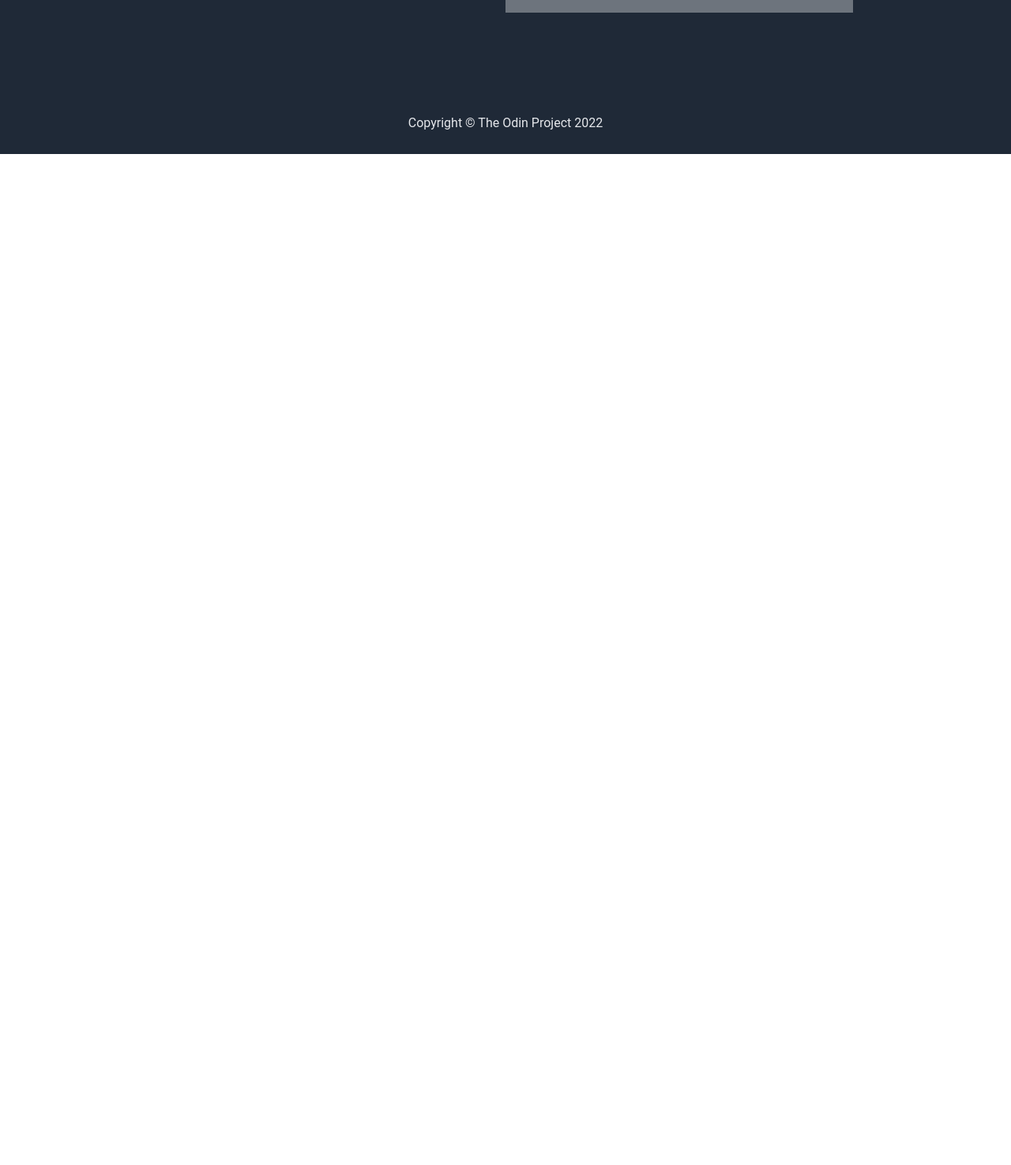
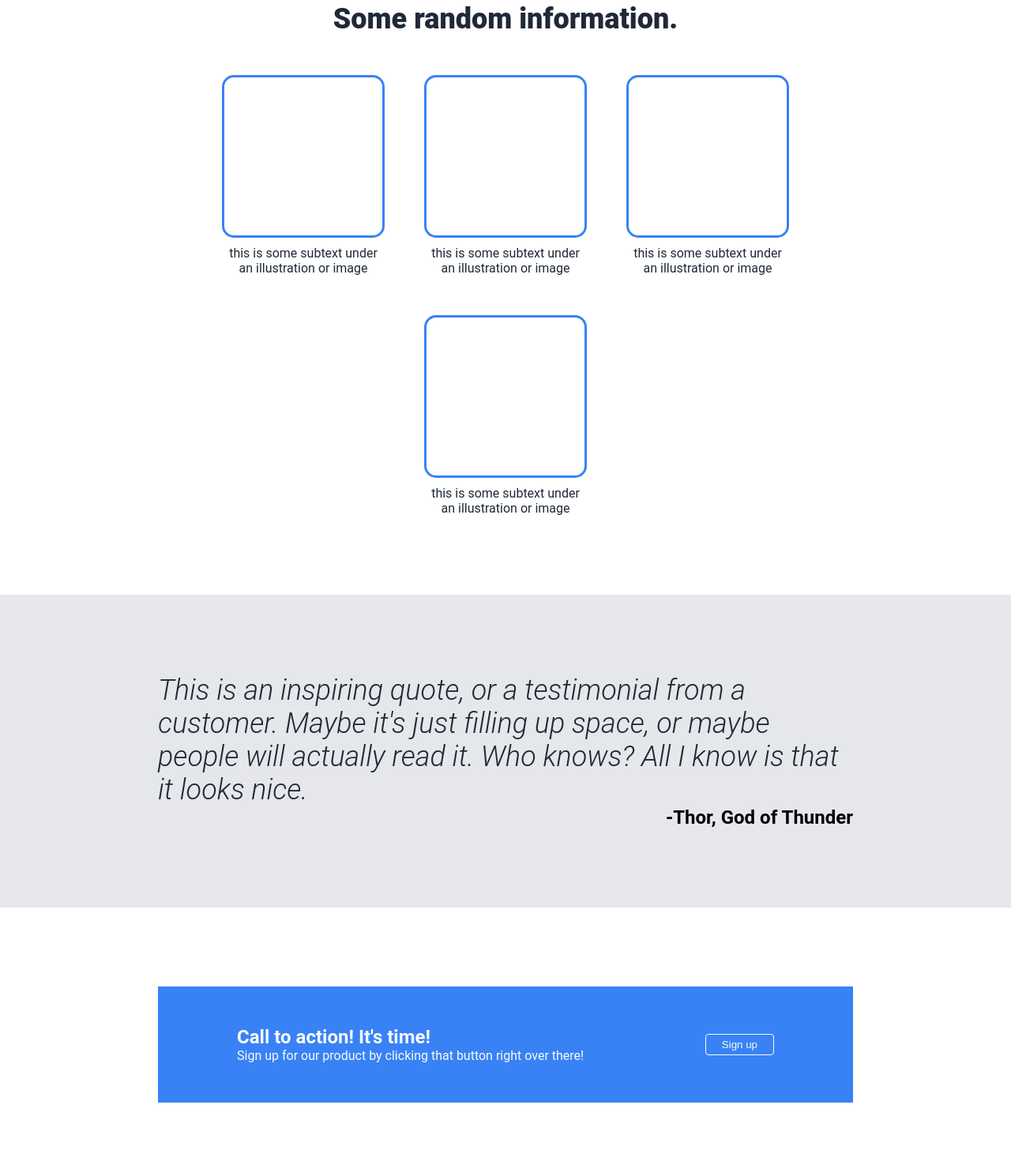
Before and after one commit to nathanpuckett/odin-landing-page, a plain HTML site: page index.html in a window 1280 px wide. Shown: the part 605-2080 px from the top of the page at 79% size. Before the commit the page ends 800 px from the top, so only its background shows below. Drawn offline with Linux system fonts and the light colour scheme.

Commit message:
Add other sections and apply finishing touches

```diff
--- a/index.html
+++ b/index.html
@@ -28,12 +28,44 @@
         </div>
         <div class="right">
           <div>this is a placeholder for an image</div>
-
         </div>
       </div>
-      <div class="info-container"></div>
-      <div class="quote-container"></div>
-      <div class="button-container"></div>
+      <div class="info-container">
+        <div class="info-header">Some random information.</div>
+        <div class="card-container">
+          <div>
+            <div class="card-placeholder"></div>
+            <div class="card-subtext">this is some subtext under an illustration or image</div>
+          </div>
+          <div>
+            <div class="card-placeholder"></div>
+            <div class="card-subtext">this is some subtext under an illustration or image</div>
+          </div>
+          <div>
+            <div class="card-placeholder"></div>
+            <div class="card-subtext">this is some subtext under an illustration or image</div>
+          </div>
+          <div>
+            <div class="card-placeholder"></div>
+            <div class="card-subtext">this is some subtext under an illustration or image</div>
+          </div>
+        </div>
+      </div>
+      <div class="quote-container">
+        <div class="quote-text">
+          This is an inspiring quote, or a testimonial from a customer. Maybe it's just filling up space, or maybe people will actually read it. Who knows? All I know is that it looks nice.
+        </div>
+        <div class="quote-from">
+          -Thor, God of Thunder
+        </div>
+      </div>
+      <div class="button-container">
+        <div>
+          <div class="cta-header">Call to action! It's time!</div>
+          <div>Sign up for our product by clicking that button right over there!</div>
+        </div>
+        <div><button>Sign up</button></div>
+      </div>
     </div>
     <div class="footer">Copyright © The Odin Project 2022</div>
 
--- a/style.css
+++ b/style.css
@@ -29,6 +29,7 @@ button {
 
 .body {
   display: flex;
+  flex-direction: column;
   flex: 1;
 }
 
@@ -36,6 +37,7 @@ button {
   display: flex;
   background: #1f2937;
   padding: 100px 200px;
+  height: 300px;
 }
 
 .left {
@@ -43,6 +45,8 @@ button {
   flex-direction: column;
   flex: 1;
   gap: 10px;
+  padding-right: 30px;
+  justify-content: center;
 }
 
 .hero-main-text {
@@ -63,6 +67,84 @@ button {
   justify-content: center;
   align-items: center;
   color: #e5e7eb;
+}
+
+.info-container {
+  display: flex;
+  flex-direction: column;
+  padding: 50px 200px;
+  align-items: center;
+}
+
+.info-header {
+  font-size: 36px;
+  font-weight: 800;
+  color: #1f2937;
+}
+
+.card-container {
+  display: flex;
+  padding: 50px 0;
+  gap: 50px;
+  flex-wrap: wrap;
+  justify-content: center;
+}
+
+.card-container > div {
+  display: flex;
+  flex-direction: column;
+  align-items: center;
+}
+
+.card-placeholder {
+  height: 200px;
+  width: 200px;
+  border: 3px solid #3882f6;
+  border-radius: 15px;
+  margin-bottom: 10px;
+}
+
+.card-subtext {
+  color: #1f2937;
+  text-align: center;
+  width: 200px;
+}
+
+.quote-container {
+  background-color: #e5e7eb;
+  padding: 100px 200px;
+}
+
+.quote-text {
+  font-size: 36px;
+  color: #1f2937;
+  font-style: italic;
+  font-weight: 300;
+}
+
+.quote-from {
+  font-size: 24px;
+  text-align: right;
+  font-weight: bold;
+}
+
+.button-container {
+  background: #3882f6;
+  margin: 100px 200px;
+  padding: 50px 100px;
+  color: #f9faf8;
+  display: flex;
+  justify-content: space-between;
+  align-items: center;
+}
+
+.button-container button {
+  border: 1px solid #f9faf8;
+}
+
+.cta-header {
+  font-size: 24px;
+  font-weight: bold;
 }
 
 .footer {
```
